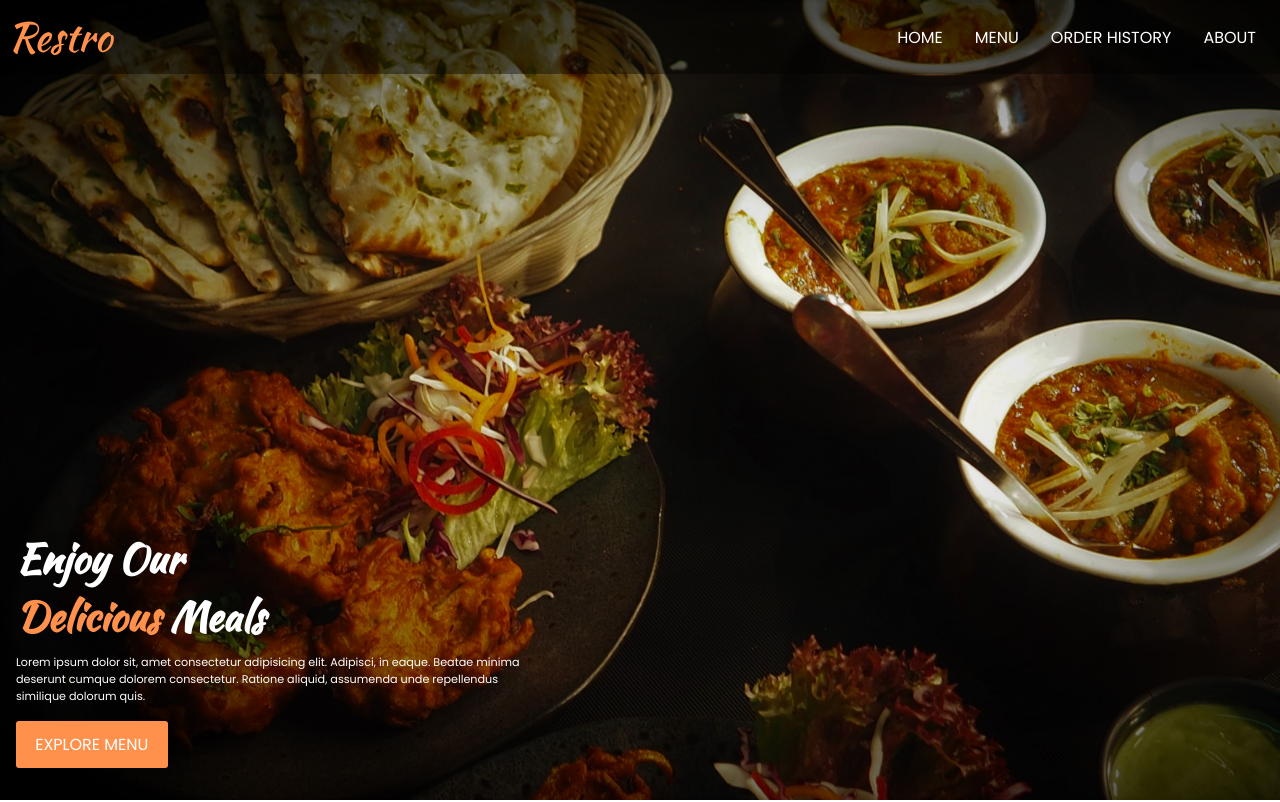
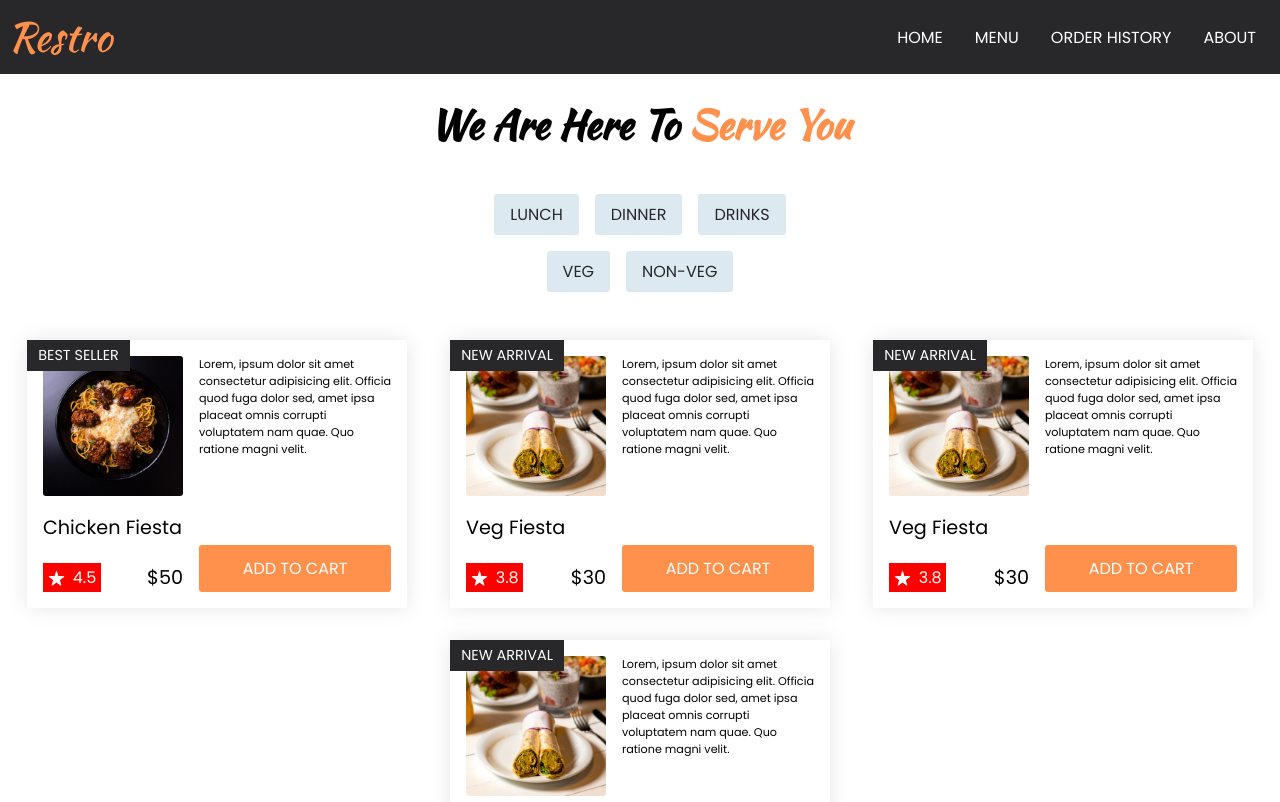
Before and after one commit to Abhijeet-Gautam5702/restaurant-website, a React (Vite) app: page / in a window 1280 px wide. Shown: the top 802 px of the page. Built offline with nearby package versions, Linux system fonts and the light colour scheme.

Commit message:
UI of Menu section complete

```diff
--- a/src/App.jsx
+++ b/src/App.jsx
@@ -5,16 +5,19 @@ import Navbar from "./components/Navbar/Navbar";
 import Homepage from "./container/Homepage/Homepage";
 import Services from "./container/Services/Services";
 import Welcome from "./container/Welcome/Welcome";
-
+import Menu from "./container/Menu/Menu";
 
 function App() {
-  return <>
-    <Navbar/>
+  return (
+    <>
+      {/*<Navbar/>
     <Homepage/>
     <Services/>
     <Welcome/>
-    <Footer/>
-  </>;
+    <Footer/> */}
+      <Menu />
+    </>
+  );
 }
 
 export { App };
--- a/src/assets/icons/icons.js
+++ b/src/assets/icons/icons.js
@@ -2,5 +2,6 @@ import cart from "./cart.png";
 import support from "./cust-support.png";
 import chef from "./chef.png";
 import cutlery from "./cutlery.png";
+import star from './star.png'
 
-export default { cart, support, cutlery, chef };
+export default { cart, support, cutlery, chef,star };
--- /dev/null
+++ b/src/components/ItemCard/ItemCard.jsx
@@ -0,0 +1,34 @@
+import React from "react";
+import "./ItemCard.scss";
+import { icons } from "../../assets/icons";
+
+export default function ItemCard(props) {
+  const { name, price, rating, isVeg, label, img } = props.itemDetails;
+
+  return (
+    <div className="card__item">
+      <p className="card__item-label">{label}</p>
+      <div className="card__item-detail">
+        <img src={img} alt="dish_img" />
+        <p className="subhead-text">{name}</p>
+        <div className="rating-price-cont">
+          <div className="rating">
+            <div className="star">
+              <img src={icons.star} alt="star" />
+            </div>
+            <p className="rating-text">{rating}</p>
+          </div>
+          <div className="price subhead-text">${price}</div>
+        </div>
+      </div>
+      <div className="card__item-desc">
+        <p className="p-text">
+          Lorem, ipsum dolor sit amet consectetur adipisicing elit. Officia quod
+          fuga dolor sed, amet ipsa placeat omnis corrupti voluptatem nam quae.
+          Quo ratione magni velit.
+        </p>
+      </div>
+      <button className="btn card__item-btn">add to cart</button>
+    </div>
+  );
+}
--- /dev/null
+++ b/src/components/ItemCard/ItemCard.scss
@@ -0,0 +1,152 @@
+.card__item {
+  //   background-color: var(--light-blue);
+  // outline: 2px solid blue;
+  //   border-radius: 5px;
+  //   padding: 1rem;
+  box-shadow: 0 0 20px rgba(0, 0, 0, 0.1);
+  position: relative;
+  display: grid;
+  grid-template-columns: 1fr 1.3fr;
+  grid-template-rows: repeat(2, 1fr);
+  width: 380px;
+  margin: 1rem;
+  font-family: var(--font-secondary);
+
+  @media screen and (max-width: 768px) {
+    width: 210px;
+    display: flex;
+    flex-direction: column;
+    justify-content: center;
+    align-items: center;
+  }
+  @media screen and (min-width: 2000px) {
+    width: 900px;
+  }
+}
+
+.card__item-label {
+  position: absolute;
+  //   border-radius:5px 0 0 0;
+  left: 0px;
+  top: 0px;
+  font-size: 0.9rem;
+  text-transform: uppercase;
+  background-color: var(--matt-black);
+  color: var(--white);
+  padding: 0.3rem 0.7rem;
+
+  @media screen and (min-width: 2000px) {
+    font-size: 2rem;
+    padding: 0.8rem 1.5rem;
+  }
+}
+
+.card__item-detail {
+  padding: 1rem;
+  grid-row: span 2;
+  display: flex;
+  flex-direction: column;
+  justify-content: space-between;
+
+  img {
+    width: 140px;
+    object-fit: cover;
+    border-radius: 3px;
+
+    @media screen and (max-width: 768px) {
+      margin-bottom: 1rem;
+      width: 100%;
+    }
+    @media screen and (min-width: 2000px) {
+      width: 100%;
+      margin-bottom: 1.5rem;
+    }
+  }
+
+  .rating-price-cont {
+    margin-top: 0.3rem;
+    display: flex;
+    flex-direction: row;
+    justify-content: space-between;
+    align-items: center;
+    // outline: 2px solid blue;
+    height: fit-content;
+
+    @media screen and (max-width: 768px) {
+      margin-top: 0.5rem;
+    }
+    @media screen and (min-width: 2000px) {
+      margin-top: 1.5rem;
+    }
+  }
+
+  @media screen and (min-width: 2000px) {
+    padding: 2rem;
+  }
+}
+
+.rating {
+  // width: 70px;
+  padding: 0.1rem 0.3rem;
+  display: flex;
+  flex-direction: row;
+  justify-content: space-between;
+  align-items: center;
+  //   outline: 2px solid red;
+  background-color: var(--red);
+  color: var(--white);
+
+  .star {
+    width: 17px;
+    height: 17px;
+    margin-right: 0.5rem;
+    img {
+      width: 100%;
+      height: auto;
+    }
+    @media screen and (min-width: 2000px) {
+      width: 40px;
+      height: 40px;
+    }
+  }
+
+  .rating-text {
+    @media screen and (min-width: 2000px) {
+      font-size: 2.3rem;
+    }
+  }
+
+  @media screen and (min-width: 2000px) {
+    padding: 0.5rem 1.3rem;
+  }
+}
+
+.card__item-desc {
+  padding: 1rem;
+  padding-left: 0;
+  grid-column: span 1;
+
+  @media screen and (max-width: 768px) {
+    display: none;
+  }
+  @media screen and (min-width: 2000px) {
+    padding: 2rem;
+    padding-left: 0;
+  }
+}
+
+.card__item-btn {
+  grid-column: span 1;
+  height: max-content;
+  align-self: end;
+  margin: 1rem;
+  margin-left: 0;
+  @media screen and (max-width: 768px) {
+    margin: auto;
+    width: 100%;
+  }
+  @media screen and (min-width: 2000px) {
+    margin: 2rem;
+    margin-left: 0;
+  }
+}
--- a/src/components/Navbar/Navbar.jsx
+++ b/src/components/Navbar/Navbar.jsx
@@ -24,7 +24,7 @@ const toggleMenuAnimation = {
   },
 };
 
-export default function Navbar() {
+export default function Navbar({ onHomePage }) {
   const [navBGColor, setNavBGColor] = useState("rgba(0,0,0,0.4)");
   const [isOpen, setIsOpen] = useState(false);
 
@@ -44,7 +44,13 @@ export default function Navbar() {
 
   return (
     <>
-      <nav style={{ backgroundColor: navBGColor }}>
+      <nav
+        style={
+          onHomePage
+            ? { backgroundColor: navBGColor }
+            : { backgroundColor: "var(--matt-black)" }
+        }
+      >
         {/* Navbar for large devices */}
         <div className="navbar">
           <div className="navbar__logo head-text">
--- /dev/null
+++ b/src/container/Menu/Menu.jsx
@@ -0,0 +1,70 @@
+import React from "react";
+import "./Menu.scss";
+import ItemCard from "../../components/ItemCard/ItemCard";
+import Navbar from "../../components/Navbar/Navbar";
+import { images } from "../../assets/images";
+
+const menuItems = [
+  {
+    name: "Chicken Fiesta",
+    price: "50",
+    rating: 4.5,
+    label: "best seller",
+    isVeg: false,
+    img: images.gallery1,
+  },
+  {
+    name: "Veg Fiesta",
+    price: "30",
+    rating: 3.8,
+    label: "new arrival",
+    isVeg: true,
+    img: images.gallery2,
+  },
+  {
+    name: "Veg Fiesta",
+    price: "30",
+    rating: 3.8,
+    label: "new arrival",
+    isVeg: true,
+    img: images.gallery2,
+  },
+  {
+    name: "Veg Fiesta",
+    price: "30",
+    rating: 3.8,
+    label: "new arrival",
+    isVeg: true,
+    img: images.gallery2,
+  },
+];
+
+export default function Menu() {
+  return (
+    <>
+    <Navbar />
+    <div className=" app__menu app__container">
+      <h2 className="head-text app__menu-title">
+       We are here to
+        <span> Serve you</span>
+      </h2>
+      <div className="app__menu-filters">
+        <ul>
+          <li>lunch</li>
+          <li>dinner</li>
+          <li>drinks</li>
+        </ul>
+        <ul>
+          <li className="filter-veg">veg</li>
+          <li className="filter-non-veg">non-veg</li>
+        </ul>
+      </div>
+      <div className="app__menu-items">
+        {menuItems.map((item) => {
+          return <ItemCard key={Math.random()} itemDetails={item} />;
+        })}
+      </div>
+    </div>
+    </>
+  );
+}
--- /dev/null
+++ b/src/container/Menu/Menu.scss
@@ -0,0 +1,55 @@
+.app__menu {
+    margin: 6rem 0;
+  h2 span {
+    color: var(--orange);
+  }
+}
+
+.app__menu-filters {
+  margin-top: 2rem;
+  display: flex;
+  flex-direction: column;
+  justify-content: center;
+  align-items: center;
+
+  ul {
+    display: flex;
+    flex-direction: row wrap;
+    justify-content: center;
+    align-items: center;
+
+    li {
+      background-color: var(--light-blue);
+      color: var(--matt-black);
+      text-transform: uppercase;
+      padding: 0.5rem 1rem;
+      margin: 0.5rem;
+      border-radius: 3px;
+      cursor: pointer;
+      transition: 0.2s ease-in-out;
+
+      &:hover {
+        background-color: var(--orange);
+        color: var(--white);
+      }
+    }
+  }
+
+  .filter-veg:hover {
+    background-color: var(--red);
+    color: var(--white);
+  }
+  .filter-non-veg:hover {
+    background-color: var(--green);
+    color: white;
+  }
+}
+
+.app__menu-items {
+  //   outline: 2px solid red;
+  display: flex;
+  flex-flow: row wrap;
+  justify-content: space-evenly;
+  align-items: center;
+  margin-top: 1.5rem;
+}
--- a/src/index.css
+++ b/src/index.css
@@ -13,6 +13,7 @@ font-family: 'Poppins', sans-serif;
   --white: #ffffff;
   --green: #4caf50;
   --light-green: #c8e6c9;
+  --light-blue:#dde9f1;
   --red: #ff0000;
 }
 
```
Also changed, not shown: src/assets/icons/star.png (added).
